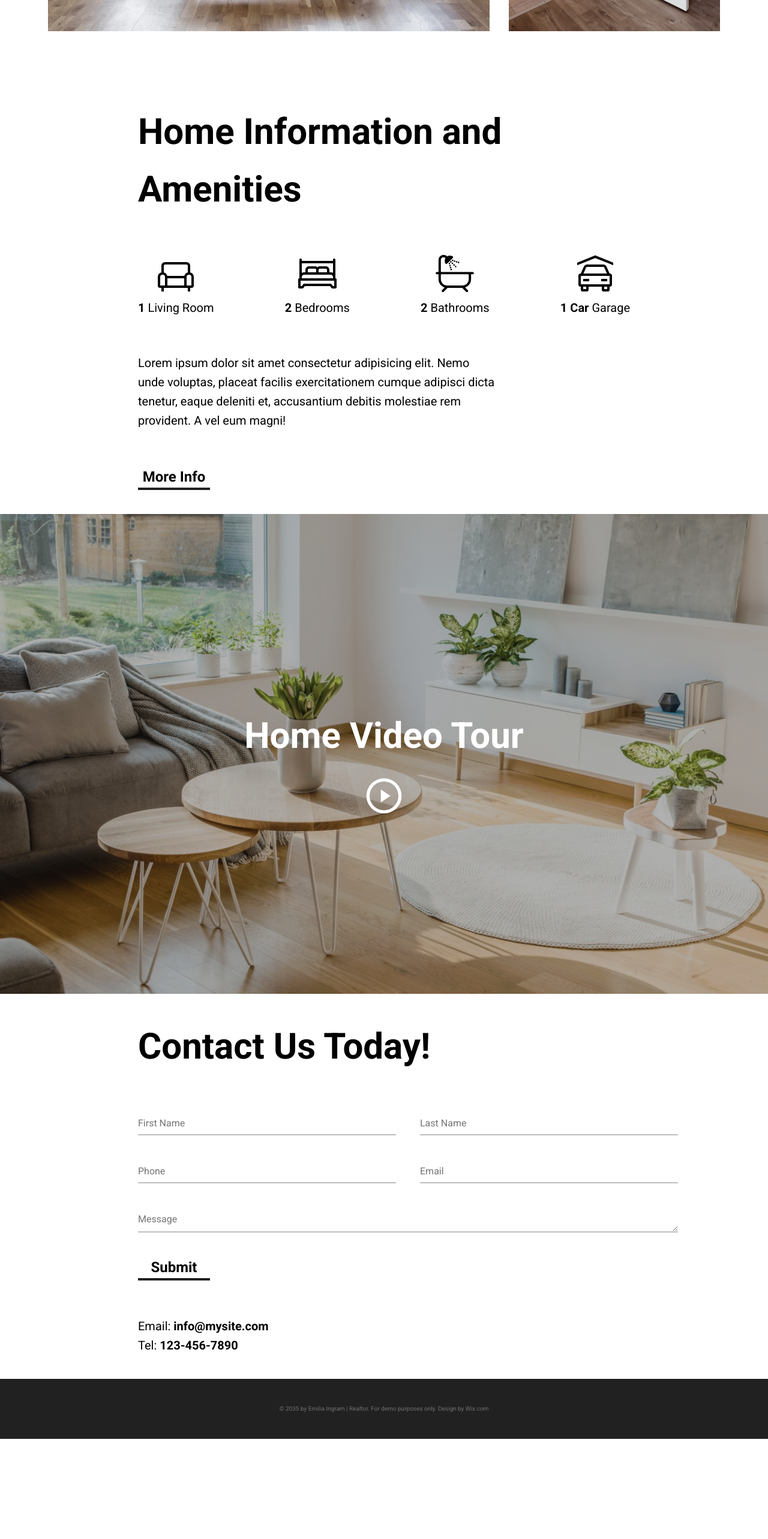
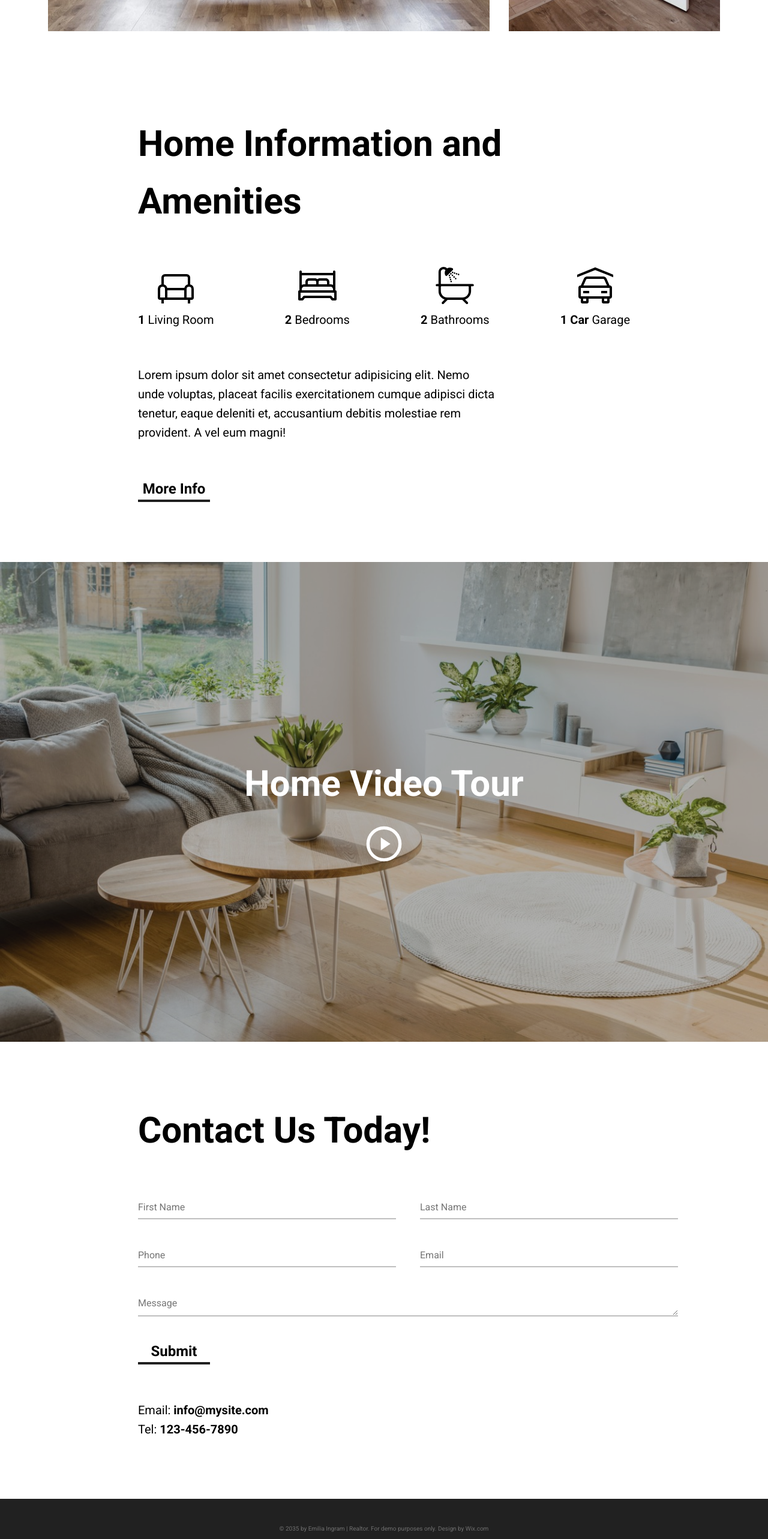
Before and after one commit to Knopkaivy/real-estate-landing, a React (Create React App) app: page / in a window 1280 px wide. Shown: the part 2080-4646 px from the top of the page at 60% size. Before the commit the page ends 4479 px from the top, so only its background shows below. Built offline with nearby package versions, Linux system fonts and the light colour scheme.

Commit message:
add top-bottom padding for Info and Contacts components

```diff
--- a/src/styles/Contact.css
+++ b/src/styles/Contact.css
@@ -6,7 +6,7 @@
   display: flex;
   flex-direction: column;
   gap: 6rem;
-  padding: 4rem;
+  padding: 10rem 4rem;
 }
 .Contact__header {
   font-size: 6rem;
--- a/src/styles/Info.css
+++ b/src/styles/Info.css
@@ -4,7 +4,7 @@
   font-size: 2rem;
 }
 .Info__container {
-  padding: 4rem;
+  padding: 6rem 4rem 10rem 4rem;
 }
 .Info__header {
   font-size: 6rem;
```
